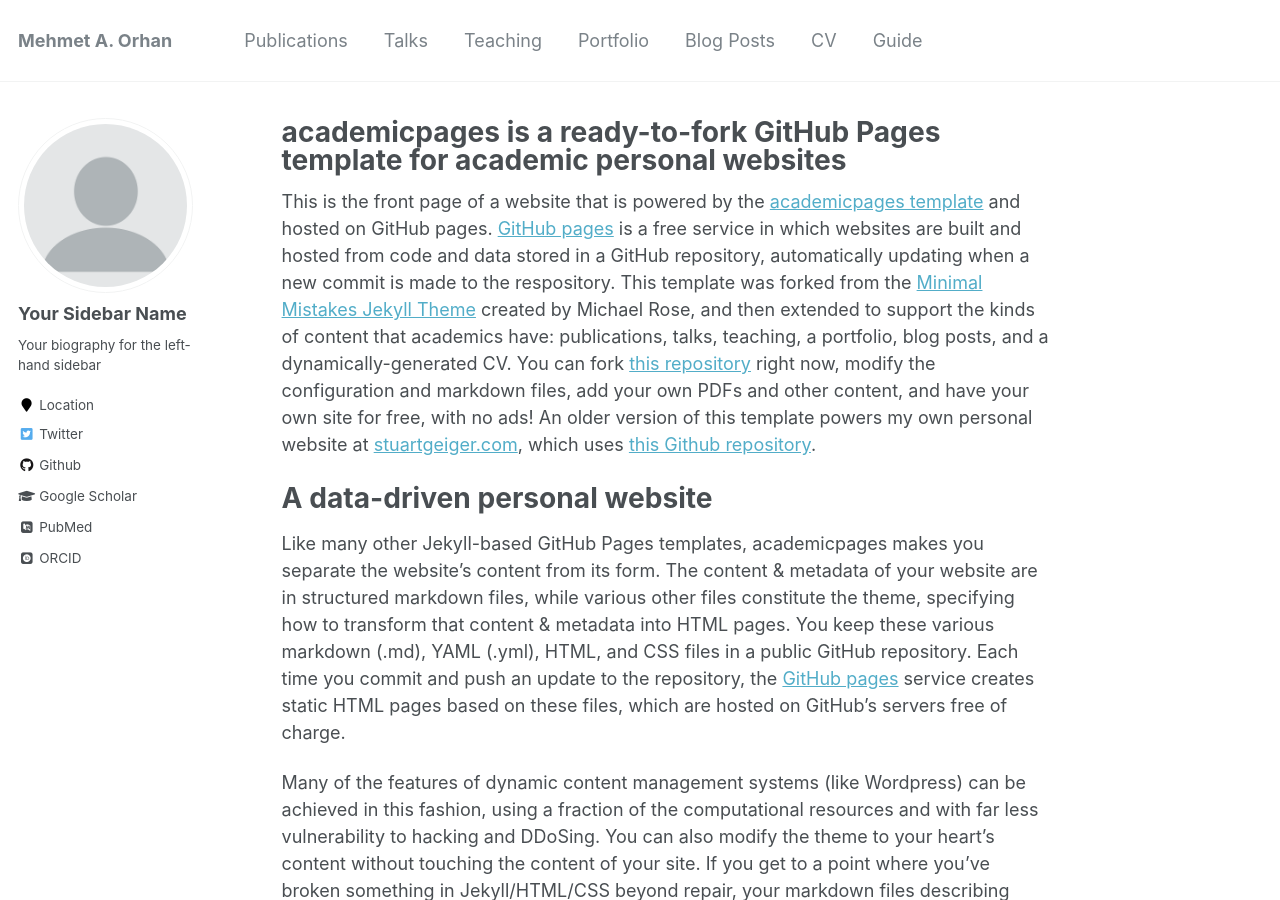
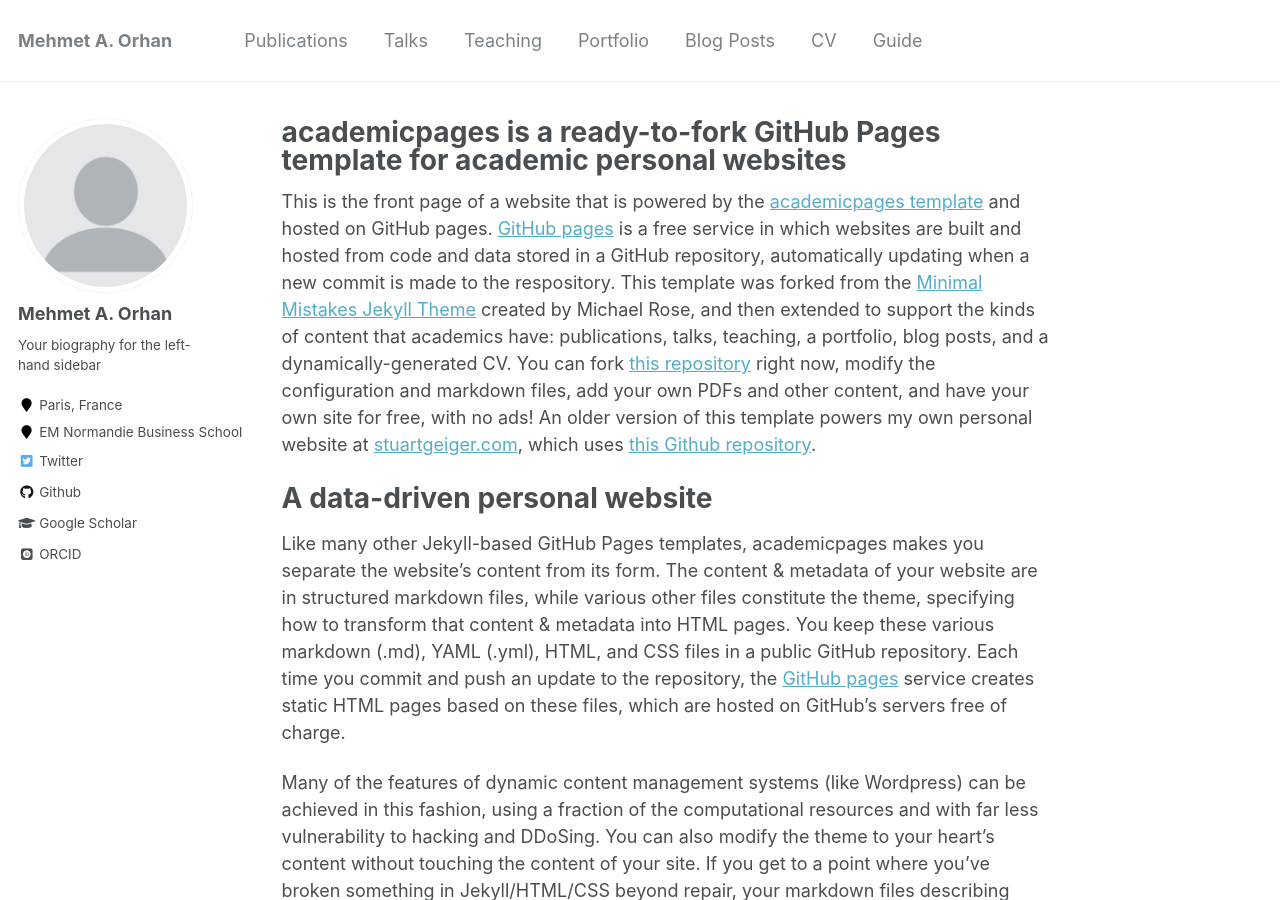
Before and after one commit to maorhan/maorhan.github.io, a Jekyll site: the page built from _pages/about.md, in a window 1280 px wide and 900 px high. Built offline with Jekyll 4.4.1, drawn with Linux system fonts in a browser that asks for light colours; some web fonts are replaced.

Commit message:
Update _config.yml

```diff
--- a/_config.yml
+++ b/_config.yml
@@ -80,15 +80,15 @@ analytics:
 
 # Site Author
 author:
-  name             : "Your Sidebar Name"
+  name             : "Mehmet A. Orhan"
   avatar           : "profile.png"
   bio              : "Your biography for the left-hand sidebar"
-  location         : "Location"
-  employer         :
-  pubmed           : "https://www.ncbi.nlm.nih.gov/pubmed/?term=john+snow"
-  googlescholar    : "http://yourfullgooglescholarurl.com"
+  location         : "Paris, France"
+  employer         : "EM Normandie Business School"
+  pubmed           :
+  googlescholar    : "https://scholar.google.com/citations?user=cqyUcDoAAAAJ&hl=en"
   email            :
-  researchgate     :  # example: "https://www.researchgate.net/profile/yourprofile"
+  researchgate     :  # example: "https://www.researchgate.net/profile/Mehmet-A-Orhan"
   uri              :
   bitbucket        :
   codepen          :
@@ -96,20 +96,20 @@ author:
   flickr           :
   facebook         :
   foursquare       :
-  github           : "academicpages"
+  github           : "maorhan"
   google_plus      :
   keybase          :
   instagram        :
   impactstory      : #"https://profiles.impactstory.org/u/xxxx-xxxx-xxxx-xxxx"
   lastfm           :
   linkedin         :
-  orcid            : "http://orcid.org/yourorcidurl"
+  orcid            : "https://orcid.org/0000-0001-7093-4085"
   pinterest        :
   soundcloud       :
-  stackoverflow    : # http://stackoverflow.com/users/123456/username
+  stackoverflow    :
   steam            :
   tumblr           :
-  twitter          : "replacethistwitterhandle"
+  twitter          : "orhanma"
   vine             :
   weibo            :
   xing             :
```
